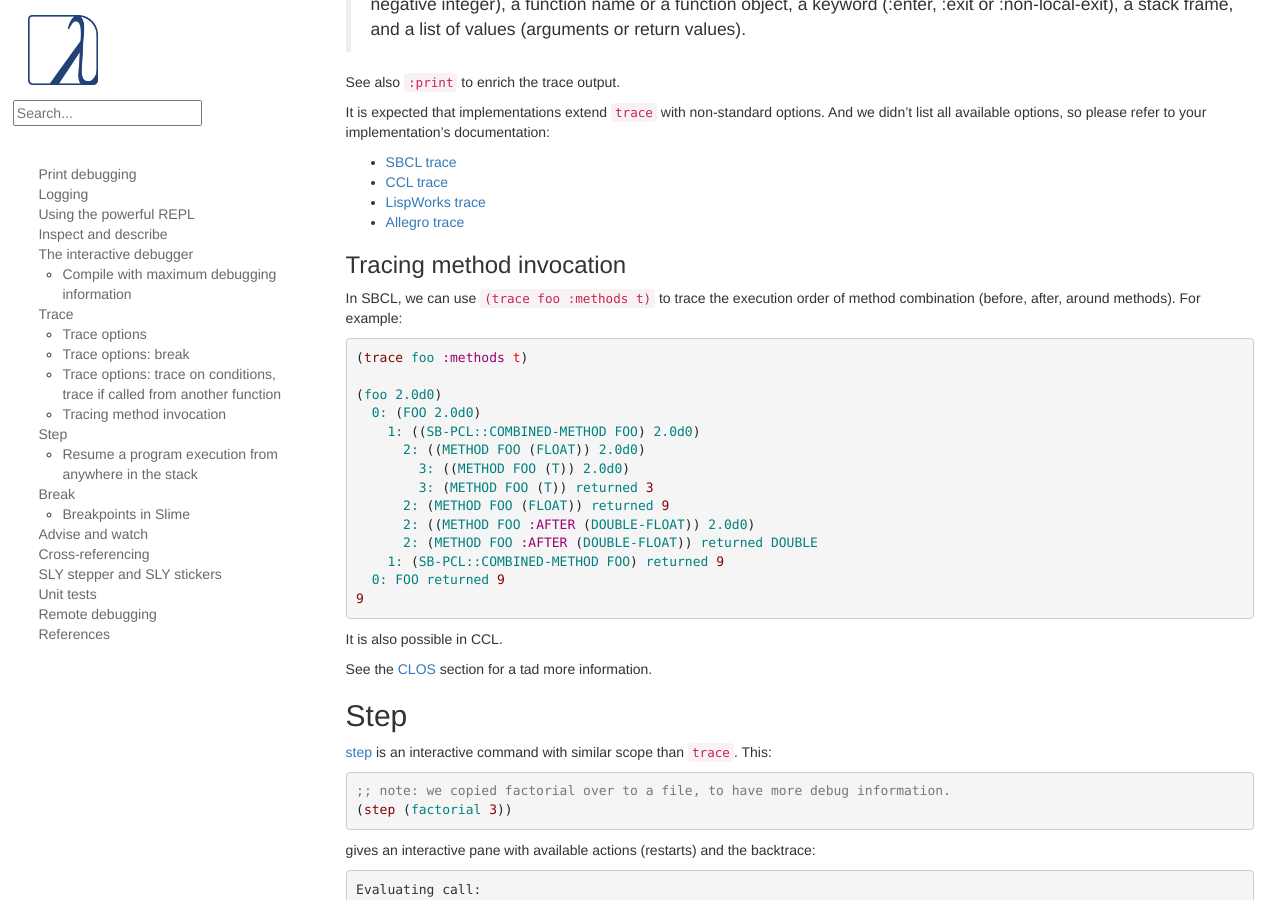
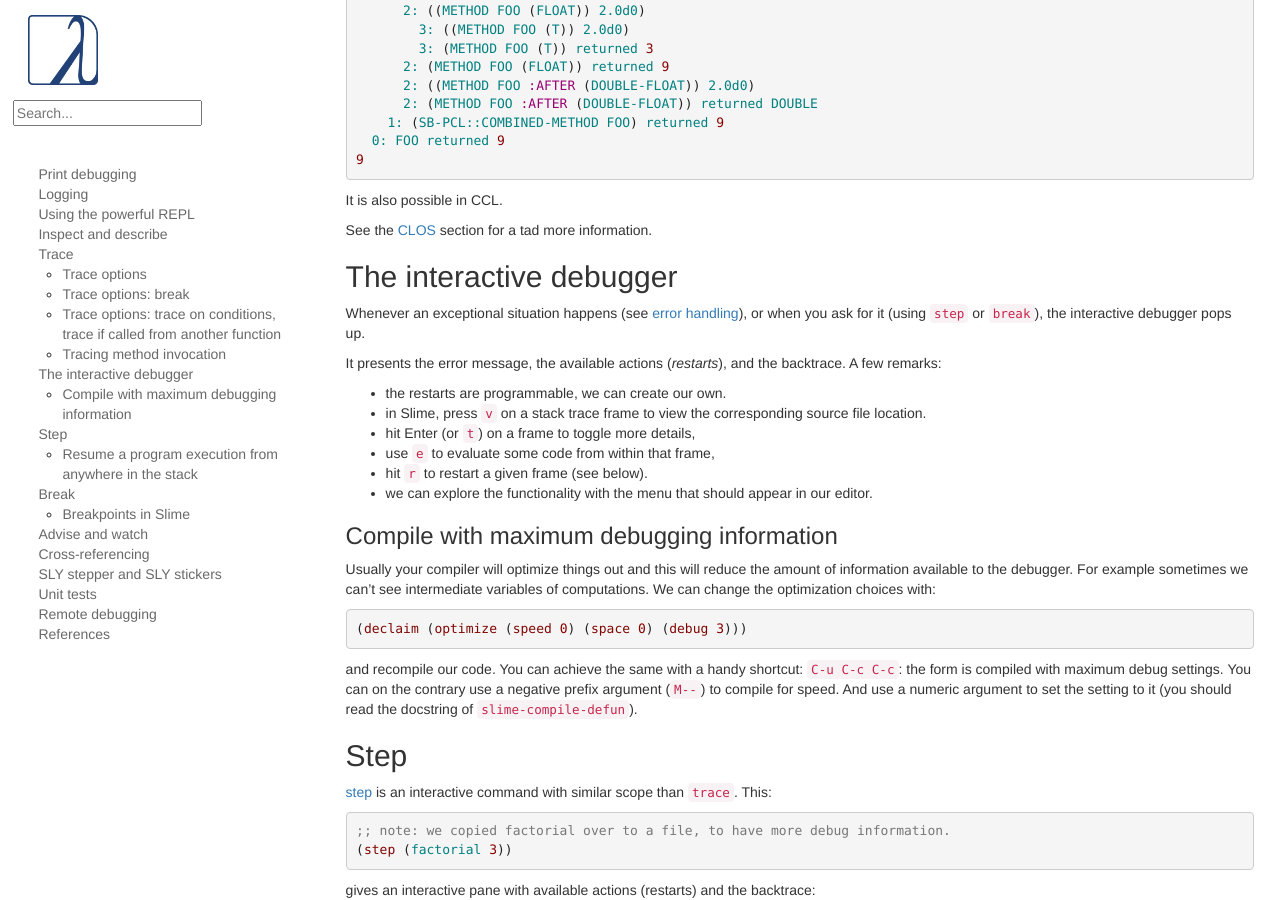
Before and after one commit to LispCookbook/cl-cookbook, a Jekyll site: the page built from debugging.md, in a window 1280 px wide and 900 px high, scrolled down 6506 px. Built offline with Jekyll 4.4.1, drawn with Linux system fonts in a browser that asks for light colours; some of the changed text lies outside the part shown.

Commit message:
(minor) debugging: move trace section up

```diff
--- a/debugging.md
+++ b/debugging.md
@@ -178,36 +178,6 @@ In LispWorks, we can use a graphical inspector:
 
 !["The LispWorks inspector window"](assets/lispworks-graphical-inspector.png)
 
-
-## The interactive debugger
-
-Whenever an exceptional situation happens (see
-[error handling](error_handling.html)), the interactive debugger pops
-up.
-
-It presents the error message, available actions (*restarts*),
-and the backtrace. A few remarks:
-
-- the restarts are programmable, we can create our own
-- in Slime, press `v` on a stack trace frame to view the corresponding
-  source file location
-- hit enter on a frame for more details, evaluate code from within that frame
-- hit `r` to restart a given frame (see the "step" section below)
-- we can explore the functionality with the menu that should appear
-  in our editor.
-
-### Compile with maximum debugging information
-
-Usually your compiler will optimize things out and this will reduce
-the amount of information available to the debugger. For example
-sometimes we can't see intermediate variables of computations. We can
-change the optimization choices with:
-
-~~~lisp
-(declaim (optimize (speed 0) (space 0) (debug 3)))
-~~~
-
-and recompile our code. You can achieve the same with a handy shortcut: `C-u C-c C-c`: the form is compiled with maximum debug settings. You can on the contrary use a negative prefix argument (`M--`) to compile for speed. And use a numeric argument to set the setting to it (you should read the docstring of `slime-compile-defun`).
 
 
 ## Trace
@@ -421,6 +391,39 @@ In SBCL, we can use `(trace foo :methods t)` to trace the execution order of met
 It is also possible in CCL.
 
 See the [CLOS](clos.html) section for a tad more information.
+
+
+## The interactive debugger
+
+Whenever an exceptional situation happens (see
+[error handling](error_handling.html)), or when you ask for it (using `step` or `break`),
+the interactive debugger pops up.
+
+It presents the error message, the available actions (*restarts*),
+and the backtrace. A few remarks:
+
+- the restarts are programmable, we can create our own.
+- in Slime, press `v` on a stack trace frame to view the corresponding
+  source file location.
+- hit Enter (or `t`) on a frame to toggle more details,
+- use `e` to evaluate some code from within that frame,
+- hit `r` to restart a given frame (see below).
+- we can explore the functionality with the menu that should appear
+  in our editor.
+
+### Compile with maximum debugging information
+
+Usually your compiler will optimize things out and this will reduce
+the amount of information available to the debugger. For example
+sometimes we can't see intermediate variables of computations. We can
+change the optimization choices with:
+
+~~~lisp
+(declaim (optimize (speed 0) (space 0) (debug 3)))
+~~~
+
+and recompile our code. You can achieve the same with a handy shortcut: `C-u C-c C-c`: the form is compiled with maximum debug settings. You can on the contrary use a negative prefix argument (`M--`) to compile for speed. And use a numeric argument to set the setting to it (you should read the docstring of `slime-compile-defun`).
+
 
 ## Step
 
```
